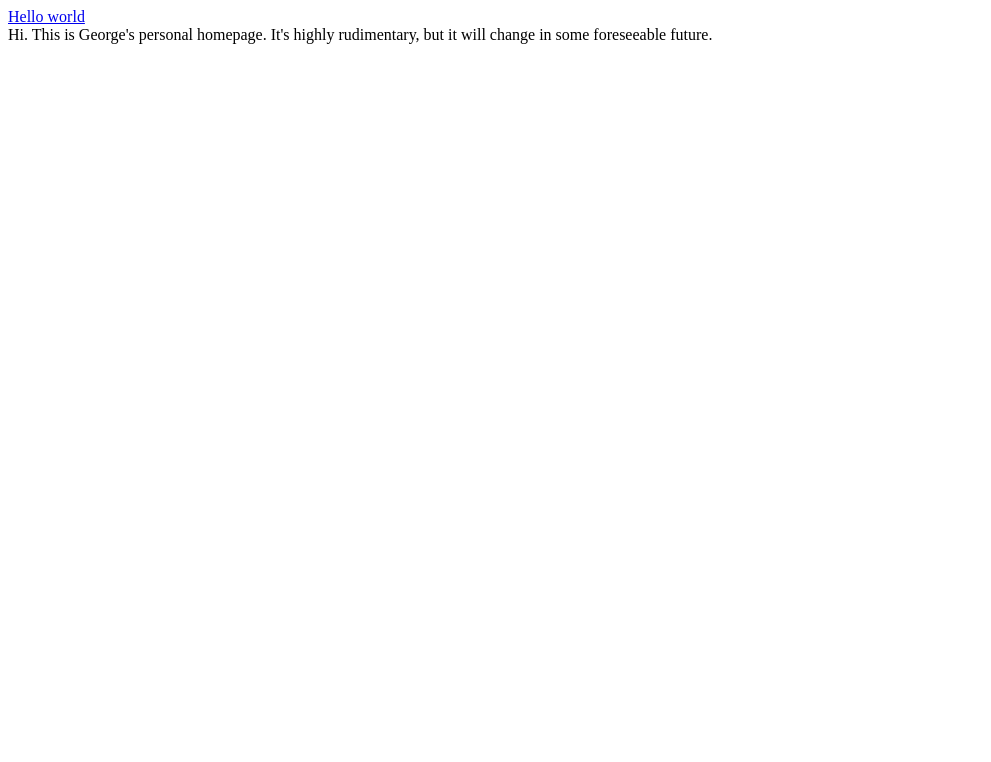
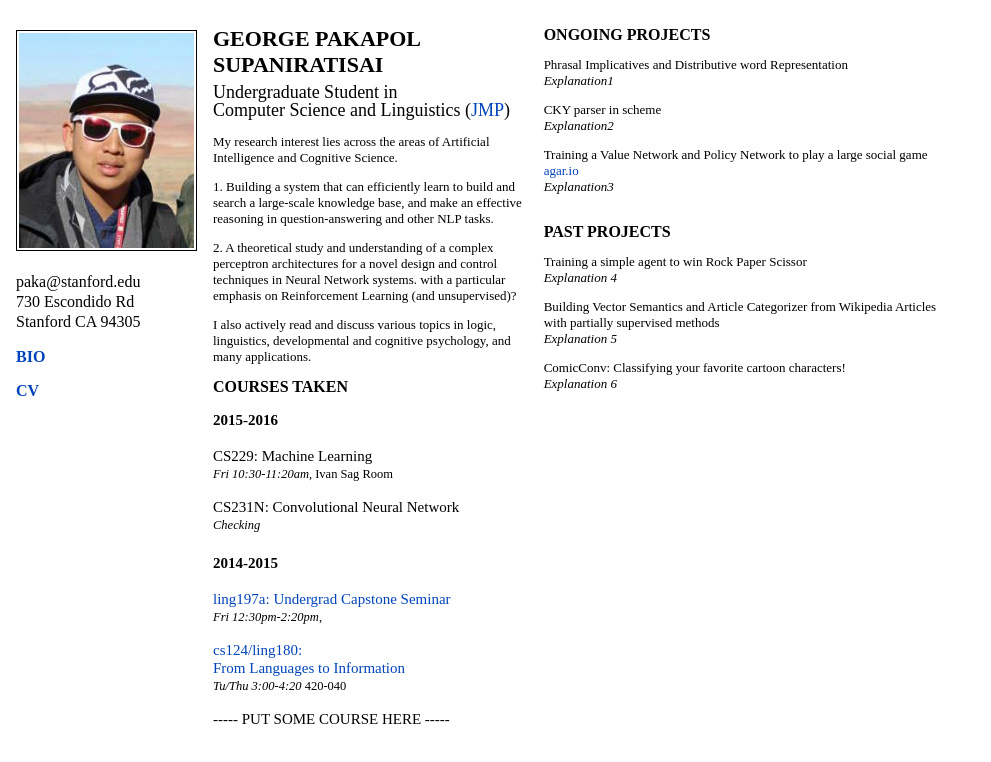
Before and after one commit to gpaka/gpaka.github.io, a plain HTML site: page index.html in a window 1280 px wide. Shown: the whole page, without its empty margins (0-991 px from the left). Drawn offline with Linux system fonts and the light colour scheme; a web font is replaced by a local one.

Commit message:
Draft version

```diff
--- /dev/null
+++ b/fonts/font.css
@@ -0,0 +1,8 @@
+@font-face{
+	font-family: DIN;
+    src: url(fonts/din-bold.ttf);
+}
+@font-face{
+	font-family: DIN-light;
+	src: url(fonts/din-light.ttf);
+}
--- a/index.html
+++ b/index.html
@@ -1,2 +1,121 @@
-<a href="testdir/hello2.html"> Hello world </a>
-<br> Hi. This is George's personal homepage. It's highly rudimentary, but it will change in some foreseeable future.
+<!doctype html public "-//w3c//dtd html 4.0 transitional//en">
+<html>
+<head>
+   <meta http-equiv="Content-Type" content="text/html; charset=iso-8859-1">
+<META name="description" content="George Supaniratisai's Profile">
+<META name="keywords" content="George, Linguistic, Computer Science">
+   <title> George Supaniratisai </title>
+</head>
+
+<link rel="stylesheet" type="text/css" href="main.css" />
+<link rel="stylesheet" type="text/css" href="fonts/font.css" />
+
+<body>
+    <table id="main-table">
+        <tr>
+            <td id="first-column">
+                <table id="left-table">
+                    <tr>
+                        <td> <img src="images/george.jpg" id="picture-profile" /> </td>
+                    </tr>
+                    <tr>
+                        <td id="address">
+                            paka@stanford.edu<br>
+                            730 Escondido Rd<br>
+                            Stanford CA 94305
+                        </td>
+                    </tr>
+                    <tr>
+                        <td id="bio"><a href="bio.html"><b>BIO</b></a></td>
+                    </tr>
+                    <tr>
+                        <td id="cv"><a href="cv.pdf"><b>CV</b></a></td>
+                    </tr>
+                </table>
+            </td>
+            <td id="second-column">
+                <b> <div id="header-text">GEORGE PAKAPOL SUPANIRATISAI</div></b>
+                <div class="title-text">
+                    Undergraduate Student in <br>Computer Science and Linguistics (<a href="https://linguistics.stanford.edu/degree-programs/undergraduate-program/joint-major-cslinguistics">JMP</a>)
+                </div>
+
+                <div id="subheader-text">
+                    <p>My research interest lies across the areas of Artificial Intelligence and Cognitive Science. </p>
+                    <p>1. Building a system that can efficiently learn to build and search a large-scale knowledge
+                        base, and make an effective reasoning in question-answering and other NLP tasks.</p>
+                    <p>2. A theoretical study and understanding of a complex perceptron architectures for a novel design
+                        and control techniques in Neural Network systems. with a particular emphasis on Reinforcement Learning (and unsupervised)?</p>
+                    <p>I also actively read and discuss various topics in logic, linguistics, developmental and cognitive
+                    psychology, and many applications.</p>
+                </div>
+
+                <div id="course-taken">
+                    <b>COURSES TAKEN</b>
+                    <div class="courses">
+                        <div class="year-courses">
+                            <b>2015-2016</b><br><br>
+                            <div class="course">
+                                CS229: Machine Learning<br>
+                                <small><i>Fri 10:30-11:20am</i>, Ivan Sag Room</small>
+                            </div>
+                            <div class="course">
+                                CS231N: Convolutional Neural Network<br>
+                                <small><i>Checking</i></small>
+                            </div>
+                        </div>
+                        <div class="year-courses">
+                            <b>2014-2015</b><br><br>
+                            <div class="course">
+                                <a href="http://web.stanford.edu/class/linguist197a">ling197a: Undergrad Capstone Seminar</a><br>
+                                <small><i>Fri 12:30pm-2:20pm</i>, </small>
+                            </div>
+                            <div class="course">
+                                <a href="http://web.stanford.edu:/class/cs124">cs124/ling180:<br>From Languages to Information </a><br>
+                                <small><i>Tu/Thu 3:00-4:20</i> 420-040</small><br>
+                            </div>
+                            <div class="course">
+                                ----- PUT SOME COURSE HERE -----
+                            </div>
+                        </div>
+                    </div>
+                </div>
+            </td>
+            <td id="right-column">
+                <div class="ongoign-projects">
+                    <b>ONGOING PROJECTS </b>
+                    <div class="project">
+                        <p> Phrasal Implicatives and Distributive word Representation <br>
+                        <i> Explanation1 </i></p>
+                    </div>
+                    <div>
+                        <p> CKY parser in scheme <br>
+                        <i> Explanation2 </i></p>
+                    </div>
+                    <div>
+                        <p> Training a Value Network and Policy Network to play a large social game <a href="agar.io">agar.io</a><br>
+                        <i> Explanation3 </i></p>
+                    </div>
+                </div>
+                <div class="past-projects">
+                    <b> PAST PROJECTS </b>
+                    <div class="project">
+                        <p>Training a simple agent to win Rock Paper Scissor<br>
+                        <i> Explanation 4 </i></p>
+                    </div>
+                    <div class="project">
+                        <p>Building Vector Semantics and Article Categorizer from Wikipedia Articles with partially supervised methods<br>
+                        <i> Explanation 5</i></p>
+                    </div>
+                    <div class="project">
+                        <p>ComicConv: Classifying your favorite cartoon characters!<br>
+                        <i> Explanation 6</i><br>
+                    </div>
+                </div>
+            </td>
+        </tr>
+    </table>
+    <div class="editor">
+        Idea from DAN JURAFSKY's profile
+        Modified by Nik Bhumiwat
+    </div>
+</body>
--- /dev/null
+++ b/main.css
@@ -0,0 +1,92 @@
+body
+{
+  text-rendering: optimizeLegibility;
+  font-size: 14pt;
+  font-family: DIN-light;
+}
+p {
+  font-size: 13px;
+  line-height: 16px;
+}
+b{
+  font-family: DIN;
+}
+#main-table{
+  width: 950px;
+  border: 0;
+  border-spacing: 0;
+  padding: 3px;
+}
+#first-column{
+  display: fixed;
+  min-width: 200px;
+  max-width: 200px;
+  vertical-align: top;
+  padding-top: 15px;
+}
+#left-table{
+  border: 0;
+  border-spacing: 0;
+  padding: 3px;
+}
+#picture-profile {
+  float: left;
+  padding: 2px 2px 2px 2px;
+  max-width: 175px;
+  border: solid black 1px;
+}
+#address{
+  padding-top: 20px;
+  line-height: 20px;
+}
+#bio, #cv{
+  padding-top: 15px;
+}
+#second-column{
+  vertical-align: top;
+  padding: 15px 15px 0 0;
+  max-width: 700px;
+}
+.title-text{
+  padding-top: 5px;
+  font-size: 18px;
+  line-height: 18px;
+  margin-bottom: 15px;
+}
+#header-text{
+  font-size: 22px;
+}
+.courses{
+  font-size: 15px;
+  line-height: 18px;
+  padding-top: 10px;
+}
+.course{
+  margin-bottom: 15px;
+}
+.year-courses{
+  padding-top: 5px;
+}
+#right-column{
+  padding-top: 15px;
+  vertical-align: top;
+  min-width: 350px;
+}
+.past-projects {
+  padding-top: 15px;
+}
+a {
+  text-decoration: none;
+}
+a:link {
+	color: #0044BB;
+}
+a:visited {
+	color: #BB2222;
+}
+a:hover {
+	text-decoration: underline;
+}
+.editor{
+  display: none;
+}
```
Also changed, not shown: font.css (added, +8 -0 lines), fonts/din-bold.ttf (added), fonts/din-light.ttf (added), images/george.jpg (added), 2 other files.
